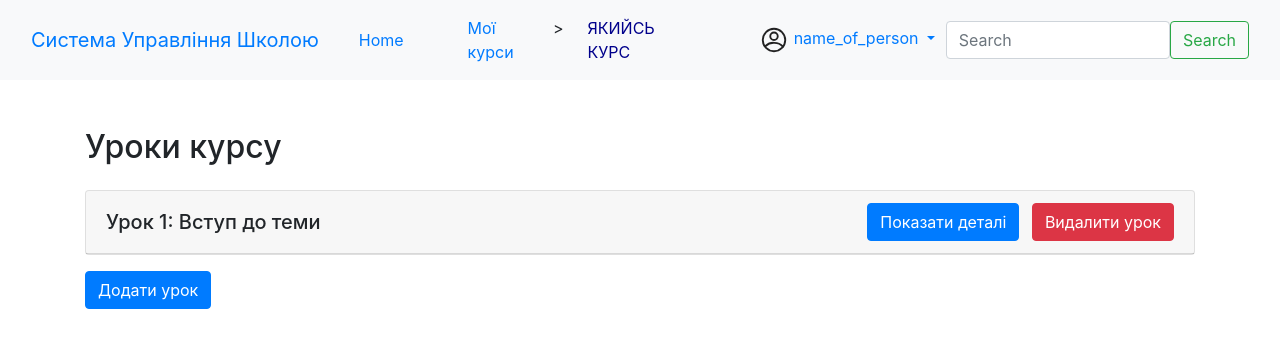
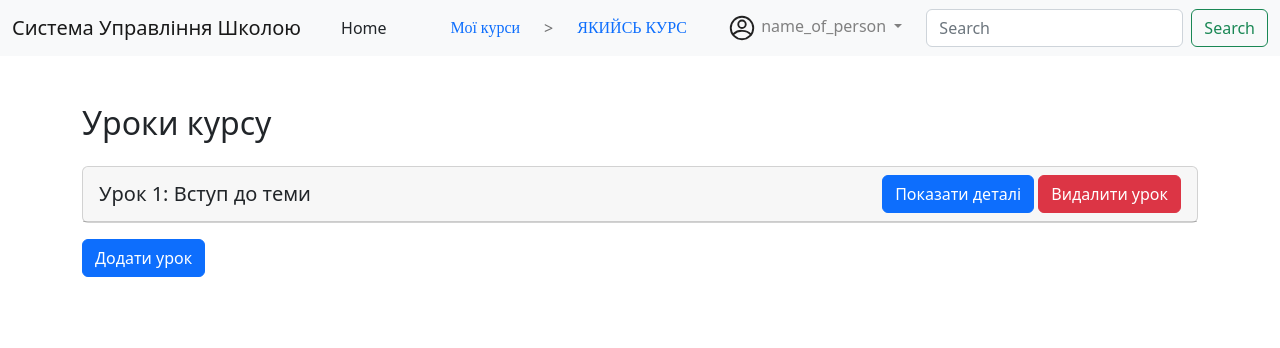
Before and after one commit to LappyTon/Moodle5.0, a plain HTML site: page courses/lesson.html in a window 1280 px wide. Drawn offline with nearby package versions, Linux system fonts and the light colour scheme.

Commit message:
Update lesson.html

```diff
--- a/courses/lesson.html
+++ b/courses/lesson.html
@@ -4,7 +4,8 @@
   <meta charset="UTF-8">
   <meta name="viewport" content="width=device-width, initial-scale=1.0">
   <title>Завантаження матеріалів для курсу</title>
-  <link href="https://stackpath.bootstrapcdn.com/bootstrap/4.5.2/css/bootstrap.min.css" rel="stylesheet">
+  <link href="https://cdn.jsdelivr.net/npm/bootstrap@5.2.3/dist/css/bootstrap.min.css" rel="stylesheet" integrity="sha384-rbsA2VBKQhggwzxH7pPCaAqO46MgnOM80zW1RWuH61DGLwZJEdK2Kadq2F9CUG65" crossorigin="anonymous">
+  <link rel="stylesheet" href="../style.css">
 </head>
 <body>
     <nav class="navbar navbar-expand-lg bg-light">
@@ -146,5 +147,6 @@
   <script src="https://code.jquery.com/jquery-3.5.1.slim.min.js"></script>
   <script src="https://cdn.jsdelivr.net/npm/@popperjs/core@2.5.2/dist/umd/popper.min.js"></script>
   <script src="https://stackpath.bootstrapcdn.com/bootstrap/4.5.2/js/bootstrap.min.js"></script>
+  <script src="https://cdn.jsdelivr.net/npm/bootstrap@5.2.3/dist/js/bootstrap.bundle.min.js" integrity="sha384-kenU1KFdBIe4zVF0s0G1M5b4hcpxyD9F7jL+jjXkk+Q2h455rYXK/7HAuoJl+0I4" crossorigin="anonymous"></script>
 </body>
 </html>
```
